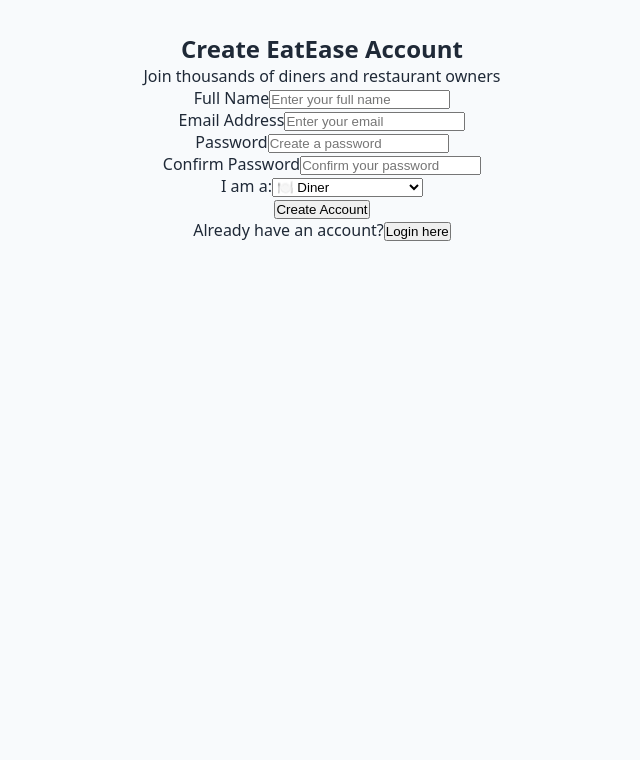
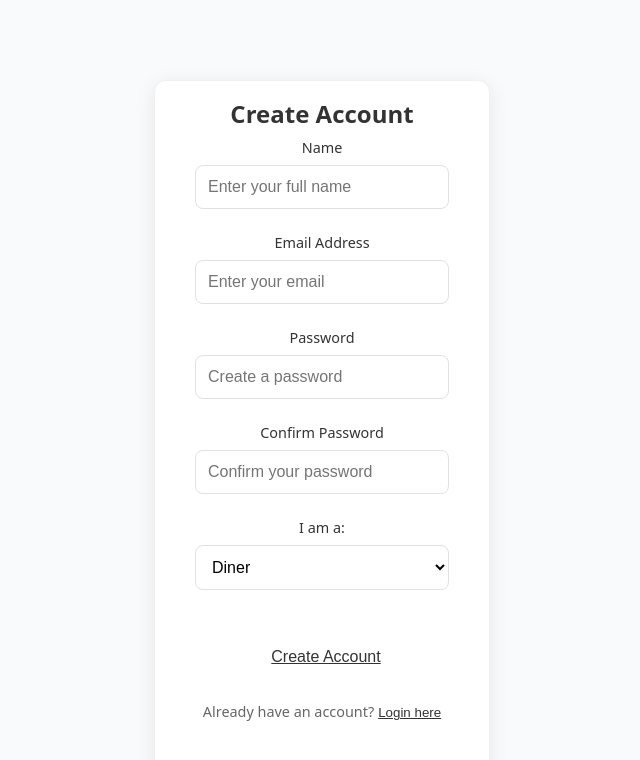
Before and after one commit to anken4280-glitch/EatEase, a React (Vite) app in the folder frontend/: page / in a window 1280 px wide. Both pictures are taken after a click on the button "Sign Up". Shown: the top 760 px of the page, without its empty margins (318-958 px from the left). Built offline with nearby package versions, Linux system fonts and the light colour scheme.

Commit message:
Css done for Login and Sign Up

```diff
--- a/frontend/src/components/Login/Login.css
+++ b/frontend/src/components/Login/Login.css
@@ -1,143 +1,138 @@
-/* Main Container */
-.auth-container {
+.login {
+  max-width: 400px;
+  margin: 0 auto;
+  padding: 2rem 1.5rem;
   min-height: 100vh;
   display: flex;
-  align-items: center;
+  flex-direction: column;
   justify-content: center;
-  padding: 20px;
-  font-family: 'Inter', -apple-system, BlinkMacSystemFont, sans-serif;
 }
 
-/* Form Container */
-.auth-form {
-  background: white;
-  border-radius: 16px;
-  box-shadow: 0 20px 40px rgba(0, 0, 0, 0.1);
-  padding: 40px;
-  width: 100%;
-  max-width: 400px;
+.login h2 {
+  color: #333;
+  text-align: center;
+  margin-bottom: 0.5rem;
+  font-size: 1.5rem;
+  font-weight: 600;
 }
 
-/* Headers */
-.auth-form h2 {
-  font-size: 28px;
-  font-weight: 700;
-  color: #1a202c;
-  margin: 0 0 8px 0;
-  text-align: center;
+.login-container {
+  background: white;
+  padding: 2rem;
+  border-radius: 12px;
+  box-shadow: 0 4px 20px rgba(0, 0, 0, 0.08);
+  border: 1px solid white;
 }
 
-.auth-form p {
-  color: #718096;
-  font-size: 14px;
-  margin: 0 0 32px 0;
-  text-align: center;
+@media (min-width: 768px) {
+  .login-container {
+    padding: 2.5rem;
+  }
 }
 
-/* Form Groups */
+.login p {
+  color: #666;
+  text-align: center;
+  margin-bottom: 2rem;
+  font-size: 0.9rem;
+}
+
 .form-group {
-  margin-bottom: 15px;
+  margin-bottom: 1.5rem;
+}
+
+.form-group label {
+  display: block;
+  margin-bottom: 0.5rem;
+  color: #333;
+  font-weight: 500;
+  font-size: 0.9rem;
 }
 
 .form-group input {
   width: 100%;
-  padding: 12px 16px;
-  border: 2px solid #e2e8f0;
+  padding: 0.75rem;
+  border: 1px solid #e1e1e1;
   border-radius: 8px;
-  font-size: 14px;
+  font-size: 1rem;
+  box-sizing: border-box;
   transition: all 0.2s ease;
-  background: white;
-  box-sizing: border-box;
 }
 
 .form-group input:focus {
   outline: none;
-  border-color: #4299e1;
-  box-shadow: 0 0 0 3px rgba(66, 153, 225, 0.1);
+  border-color: #F8F3B7;
+  box-shadow: 0 0 0 3px rgba(248, 243, 183, 0.2);
 }
 
-.form-group input::placeholder {
-  color: #a0aec0;
+button[type="submit"] {
+  width: 100%;
+  padding: 0.75rem;
+  background: #F8F3B7;
+  color: #333;
+  border: none;
+  border-radius: 8px;
+  font-size: 1rem;
+  font-weight: 600;
+  cursor: pointer;
+  margin-bottom: 1.5rem;
+  transition: all 0.2s ease;
 }
 
-/* Error Message */
-.error-message {
-  background: #fed7d7;
-  color: #c53030;
-  padding: 12px 16px;
-  border-radius: 8px;
-  font-size: 14px;
-  margin: 16px 0;
-  border-left: 4px solid #f56565;
+button[type="submit"]:hover {
+  background: #f5ef9e;
+  transform: translateY(-1px);
+  box-shadow: 0 2px 8px rgba(0, 0, 0, 0.1);
 }
 
-/* Buttons */
-.auth-button {
-  width: 100%;
-  background: linear-gradient(135deg, #4299e1 0%, #3182ce 100%);
-  color: white;
-  border: none;
-  padding: 14px 20px;
-  border-radius: 8px;
-  font-size: 16px;
-  font-weight: 600;
-  cursor: pointer;
-  transition: all 0.2s ease;
-  margin-top: 8px;
+button[type="submit"]:disabled {
+  background: #f8f8f8;
+  color: #999;
+  cursor: not-allowed;
+  transform: none;
+  box-shadow: none;
 }
 
-.auth-button:hover:not(:disabled) {
-  transform: translateY(-1px);
-  box-shadow: 0 4px 12px rgba(66, 153, 225, 0.4);
+.error-message {
+  background: #fee;
+  color: #c33;
+  padding: 0.75rem;
+  border-radius: 8px;
+  margin-bottom: 1rem;
+  font-size: 0.9rem;
+  text-align: center;
+  border: 1px solid #fcc;
 }
 
-.auth-button:disabled {
-  opacity: 0.6;
-  cursor: not-allowed;
-  transform: none;
+.auth-switch {
+  text-align: center;
+  color: #666;
+  padding-top: 1rem;
+  border-top: 1px solid #f0f0f0;
 }
 
-/* Auth Switch */
-.auth-switch {
-  text-align: center;
-  margin-top: 24px;
-  padding-top: 24px;
-  border-top: 1px solid #e2e8f0;
+.auth-switch button {
+  background: none;
+  border: none;
+  color: #333;
+  text-decoration: underline;
+  cursor: pointer;
+  font-weight: 500;
+  margin-left: 0.25rem;
 }
 
-.auth-switch p {
-  color: #718096;
-  font-size: 14px;
-  margin: 0;
+.auth-switch button:hover {
+  color: #000;
 }
 
-.switch-button {
-  background: none;
-  border: none;
-  color: #4299e1;
-  font-weight: 600;
-  cursor: pointer;
-  text-decoration: underline;
-  padding: 0;
-  font-size: 14px;
-}
-
-.switch-button:hover {
-  color: #3182ce;
-}
-
-/* Responsive */
-@media (max-width: 480px) {
-  .auth-container {
-    padding: 16px;
+/* Mobile First */
+@media (min-width: 768px) {
+  .login {
+    padding: 3rem 2rem;
   }
 
-  .auth-form {
-    padding: 24px;
-    border-radius: 12px;
-  }
-
-  .auth-form h2 {
-    font-size: 24px;
+  .login-container {
+    padding: 2.5rem;
+    box-shadow: 0 4px 20px rgba(0, 0, 0, 0.08);
   }
 }
--- a/frontend/src/components/Login/Login.jsx
+++ b/frontend/src/components/Login/Login.jsx
@@ -55,6 +55,7 @@
 
   return (
     <div className="login">
+      <div className="login-container">
         <h2>Sign In</h2>
         <form onSubmit={handleSubmit}>
           <div className="form-group">
@@ -97,6 +98,7 @@
           </p>
         </div>
       </div>
+    </div>
   );
 }
 
--- a/frontend/src/components/Signup/Signup.css
+++ b/frontend/src/components/Signup/Signup.css
@@ -1,17 +1,138 @@
-.user-type-select {
+.signup {
+  max-width: 400px;
+  margin: 0 auto;
+  padding: 2rem 1.5rem;
+  min-height: 100vh;
+  display: flex;
+  flex-direction: column;
+  justify-content: center;
+}
+
+.signup-container {
+  background: white;
+  padding: 2rem;
+  border-radius: 12px;
+  box-shadow: 0 4px 20px rgba(0, 0, 0, 0.08);
+  border: 1px solid #f0f0f0;
+}
+
+.signup h2 {
+  color: #333;
+  text-align: center;
+  margin-bottom: 0.5rem;
+  font-size: 1.5rem;
+  font-weight: 600;
+}
+
+.signup p {
+  color: #666;
+  text-align: center;
+  margin-bottom: 2rem;
+  font-size: 0.9rem;
+}
+
+.signup form > div {
+  margin-bottom: 1.5rem;
+}
+
+.signup label {
+  display: block;
+  margin-bottom: 0.5rem;
+  color: #333;
+  font-weight: 500;
+  font-size: 0.9rem;
+}
+
+.signup input,
+.signup select {
   width: 100%;
-  padding: 12px 16px;
-  border: 1px solid #d1d5db;
-  border-radius: 6px;
-  background-color: white;
-  font-size: 16px;
-  color: #374151;
-  cursor: pointer;
+  padding: 0.75rem;
+  border: 1px solid #e1e1e1;
+  border-radius: 8px;
+  font-size: 1rem;
+  box-sizing: border-box;
   transition: all 0.2s ease;
 }
 
-.user-type-select:focus {
+.signup input:focus,
+.signup select:focus {
   outline: none;
-  border-color: #3b82f6;
-  box-shadow: 0 0 0 3px rgba(59, 130, 246, 0.1);
+  border-color: #F8F3B7;
+  box-shadow: 0 0 0 3px rgba(248, 243, 183, 0.2);
 }
+
+.signup select {
+  background: white;
+  cursor: pointer;
+}
+
+.signup button[type="submit"] {
+  width: 100%;
+  padding: 0.75rem;
+  background: #F8F3B7;
+  color: #333;
+  border: none;
+  border-radius: 8px;
+  font-size: 1rem;
+  font-weight: 600;
+  cursor: pointer;
+  margin-bottom: 1.5rem;
+  transition: all 0.2s ease;
+}
+
+.signup button[type="submit"]:hover {
+  background: #f5ef9e;
+  transform: translateY(-1px);
+  box-shadow: 0 2px 8px rgba(0, 0, 0, 0.1);
+}
+
+.signup button[type="submit"]:disabled {
+  background: #f8f8f8;
+  color: #999;
+  cursor: not-allowed;
+  transform: none;
+  box-shadow: none;
+}
+
+.signup div[style*="color: red"] {
+  background: #fee;
+  color: #c33;
+  padding: 0.75rem;
+  border-radius: 8px;
+  margin-bottom: 1rem;
+  font-size: 0.9rem;
+  text-align: center;
+  border: 1px solid #fcc;
+}
+
+.signup > div:last-child {
+  text-align: center;
+  color: #666;
+  padding-top: 1rem;
+  border-top: 1px solid #f0f0f0;
+}
+
+.signup > div:last-child button {
+  background: none;
+  border: none;
+  color: #333;
+  text-decoration: underline;
+  cursor: pointer;
+  font-weight: 500;
+  margin-left: 0.25rem;
+}
+
+.signup > div:last-child button:hover {
+  color: #000;
+}
+
+/* Mobile First */
+@media (min-width: 768px) {
+  .signup {
+    padding: 3rem 2rem;
+  }
+
+  .signup-container {
+    padding: 2.5rem;
+  }
+}
--- a/frontend/src/components/Signup/Signup.jsx
+++ b/frontend/src/components/Signup/Signup.jsx
@@ -1,22 +1,22 @@
-import './Signup.css';
-import React, { useState } from 'react';
+import "./Signup.css";
+import React, { useState } from "react";
 
 function Signup({ onSignup, onSwitchToLogin }) {
   const [formData, setFormData] = useState({
-    name: '',
-    email: '',
-    password: '',
-    password_confirmation: '',
-    user_type: 'diner' // Default to diner
+    name: "",
+    email: "",
+    password: "",
+    password_confirmation: "",
+    user_type: "diner", // Default to diner
   });
   const [loading, setLoading] = useState(false);
-  const [error, setError] = useState('');
+  const [error, setError] = useState("");
 
   // Handle form input changes
   const handleChange = (e) => {
     setFormData({
       ...formData,
-      [e.target.name]: e.target.value
+      [e.target.name]: e.target.value,
     });
   };
 
@@ -24,46 +24,45 @@
   const handleSubmit = async (e) => {
     e.preventDefault();
     setLoading(true);
-    setError('');
+    setError("");
 
     try {
       // Send signup request to Laravel backend
-      const response = await fetch('http://localhost:8000/api/auth/signup', {
-        method: 'POST',
+      const response = await fetch("http://localhost:8000/api/auth/signup", {
+        method: "POST",
         headers: {
-          'Content-Type': 'application/json',
-          'Accept': 'application/json'
+          "Content-Type": "application/json",
+          Accept: "application/json",
         },
-        body: JSON.stringify(formData)
+        body: JSON.stringify(formData),
       });
 
       const data = await response.json();
 
       if (response.ok) {
         // Store user data and token in localStorage
-        localStorage.setItem('auth_token', data.token);
-        localStorage.setItem('user', JSON.stringify(data.user));
+        localStorage.setItem("auth_token", data.token);
+        localStorage.setItem("user", JSON.stringify(data.user));
 
         // Notify parent component about successful signup
         onSignup(data.user);
       } else {
-        setError(data.message || 'Signup failed');
+        setError(data.message || "Signup failed");
       }
     } catch (err) {
-      setError('Network error. Please try again.');
+      setError("Network error. Please try again.");
     } finally {
       setLoading(false);
     }
   };
 
   return (
-    <div>
-      <h2>Create EatEase Account</h2>
-      <p>Join thousands of diners and restaurant owners</p>
-
+    <div className="signup">
+      <div className="signup-container">
+        <h2>Create Account</h2>
         <form onSubmit={handleSubmit}>
           <div>
-          <label>Full Name</label>
+            <label>Name</label>
             <input
               type="text"
               name="name"
@@ -117,27 +116,29 @@
               value={formData.user_type}
               onChange={handleChange}
             >
-            <option value="diner">🍽️ Diner</option>
-            <option value="restaurant_owner">🏪 Restaurant Owner</option>
+              <option value="diner">Diner</option>
+              <option value="restaurant_owner">Restaurant Owner</option>
             </select>
           </div>
 
           {/* Display error messages */}
-        {error && <div style={{color: 'red'}}>{error}</div>}
-
+          {error && <div style={{ color: "red" }}>{error}</div>}
+          <br></br>
           <button type="submit" disabled={loading}>
             {loading ? "Creating Account..." : "Create Account"}
           </button>
         </form>
 
         <div>
-        <p>Already have an account?
+          <p>
+            Already have an account?
             <button type="button" onClick={onSwitchToLogin}>
               Login here
             </button>
           </p>
         </div>
       </div>
+    </div>
   );
 }
 
```
Lines whose indentation alone changed are shown as unchanged.
